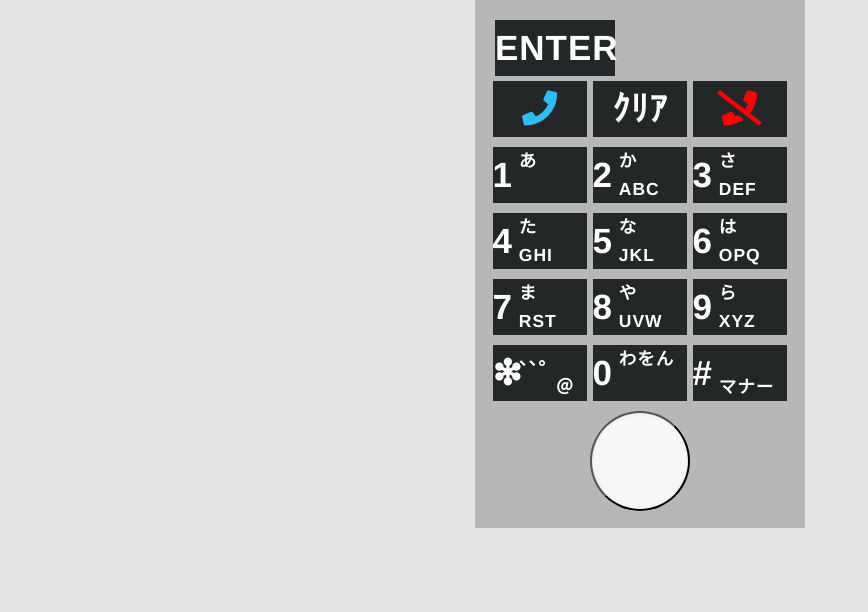
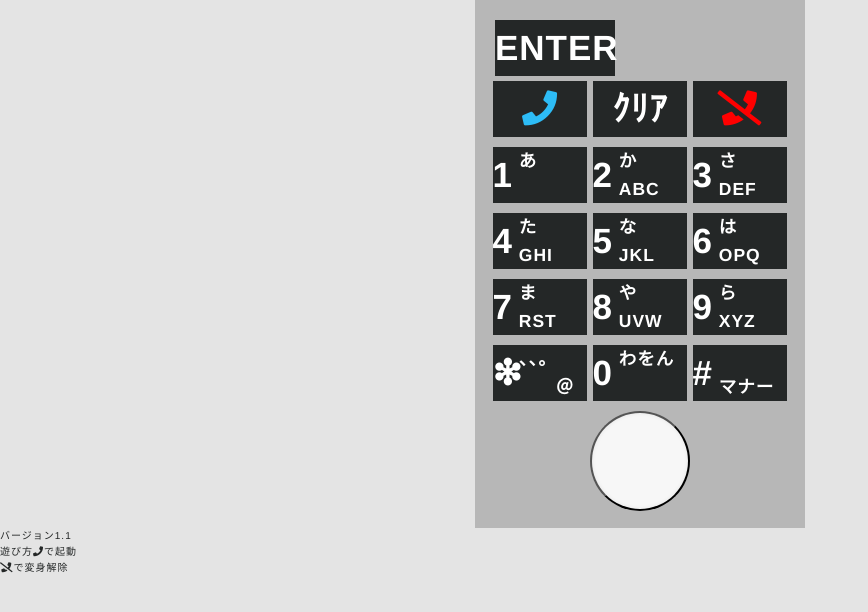
Before and after one commit to rtegfjdhtru/faizphone, a website built with webpack: page index.html in a window 1280 px wide. Shown: the whole page, without its empty margins (0-868 px from the left). Built offline with Linux system fonts and the light colour scheme.

Commit message:
説明文追加

```diff
--- a/index.html
+++ b/index.html
@@ -56,10 +56,10 @@
 
         <button class="btn-real-dent" v-on:click="shot()"></button>
     </section>
+    <p class="">バージョン1.1<br/>
+        遊び方<i class="fas fa-phone"></i>で起動<br>
+        <i class="fas fa-phone-slash"></i>で変身解除</p>
 </header>
-
-
-
 
 <script src="dist/js/bundle.js"></script>
 </body>
--- a/src/js/music.js
+++ b/src/js/music.js
@@ -1,4 +1,4 @@
-//version 1.1
+//version 1.1.1
 import Vue from 'vue';
 // import axios from 'axios';
 import load from 'audio-loader'
```
Also changed, not shown: dist/js/bundle.js, scss/layout/_header.scss (line endings or trailing spaces).
